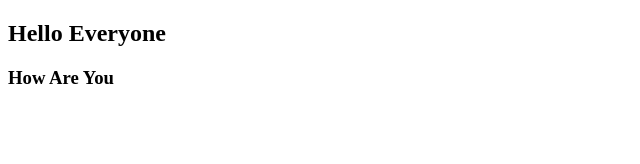
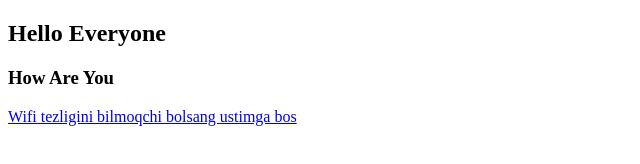
Before and after one commit to AMRIDDIN0130/dars-, a plain HTML site: page index.html in a window 1280 px wide. Shown: the whole page, without its empty margins (0-640 px from the left). Drawn offline with Linux system fonts and the light colour scheme.

Commit message:
Ordinary

```diff
--- a/index.html
+++ b/index.html
@@ -10,6 +10,7 @@
    <div class="sidbar">
        <h2>Hello Everyone </h2>
        <h3>How Are You</h3>
+       <a href="https://fast.com/" >Wifi tezligini bilmoqchi bolsang ustimga bos</a>
    </div>
 </body>
 </html>
```
